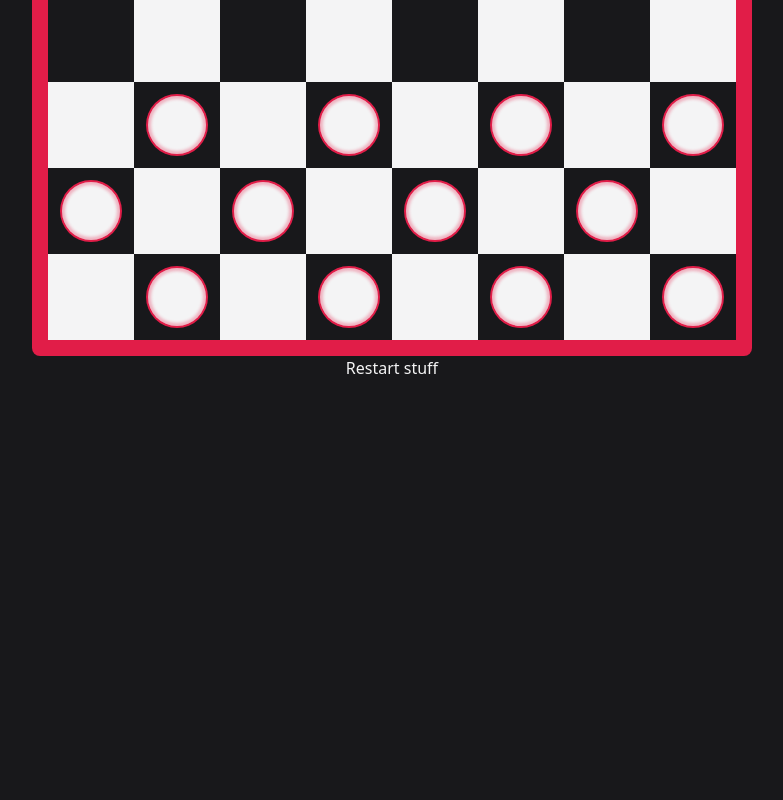
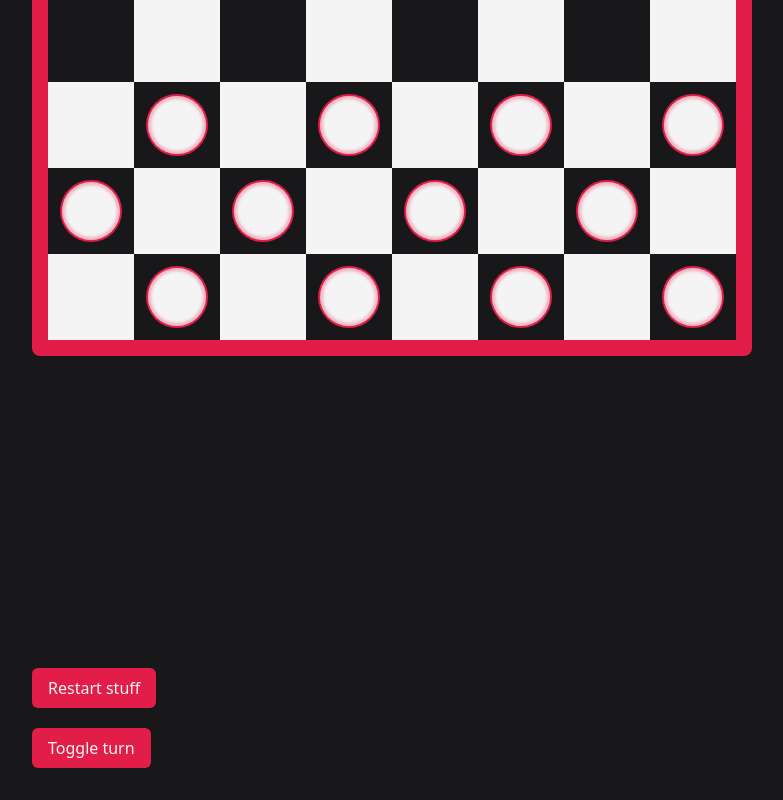
Before and after one commit to Muszchrom/checkers, a React (Vite) app in the folder client/: page /game in a window 1280 px wide. Shown: the part 488-1288 px from the top of the page, without its empty margins (248-1031 px from the left). Before the commit the page ends 900 px from the top, so only its background shows below. Built offline with nearby package versions, Linux system fonts and the light colour scheme.

Commit message:
Game basiaclly works, temporary dev tools added

```diff
--- a/client/src/components/boardAssets/Piece.tsx
+++ b/client/src/components/boardAssets/Piece.tsx
@@ -1,13 +1,14 @@
 import clsx from "clsx"
 
 interface PieceProps {
-  color?: "dark"
+  color?: "dark",
+  isKing?: boolean
 }
 
-const Piece: React.FC<PieceProps> = ({color}) => {
+const Piece: React.FC<PieceProps> = ({color, isKing}) => {
   return (
-    <div className={clsx("ring-2 ring-rose-600 rounded-full shadow-[inset_0_0px_3px_3px_rgba(225,29,72,0.3)] w-2/3 h-2/3", color ? "bg-zinc-900" : "bg-zinc-100")}>
-{/* rgba(225, 29, 72, 0.3) */}
+    <div className={clsx("ring-2 ring-rose-600 rounded-full shadow-[inset_0_0px_3px_3px_rgba(225,29,72,0.3)] w-2/3 h-2/3 text-4xl flex justify-center items-center", color ? "bg-zinc-900" : "bg-zinc-100")}>
+      {!!isKing && <span className="mb-3">👑</span>}
     </div>
   )
 }
--- a/client/src/routes/Board.tsx
+++ b/client/src/routes/Board.tsx
@@ -228,11 +228,11 @@ export default function Board() {
                 >
                   {field.active ?
                     <FieldActive>
-                      {field.occupiedBy !== "none" && (field.occupiedBy === "dark" ? <Piece color="dark"/> : <Piece />) }
+                      {field.occupiedBy !== "none" && (field.occupiedBy === "dark" ? <Piece color="dark" isKing={field.isKing}/> : <Piece isKing={field.isKing}/>) }
                     </FieldActive>
                     :
                     <>
-                      {field.occupiedBy !== "none" && (field.occupiedBy === "dark" ? <Piece color="dark"/> : <Piece />) }
+                      {field.occupiedBy !== "none" && (field.occupiedBy === "dark" ? <Piece color="dark" isKing={field.isKing}/> : <Piece isKing={field.isKing} />) }
                     </>
                   }
                 </div>
@@ -241,7 +241,23 @@ export default function Board() {
           })}
       </div>
     </div>
-    <button onClick={() => setFields(generateFields())}>Restart stuff</button>
+    <br/>
+    <br/>
+    <br/>
+    <br/>
+    <br/>
+    <br/>
+    <br/>
+    <br/>
+    <br/>
+    <br/>
+    <br/>
+    <br/>
+    <br/>
+    <div className="flex flex-col items-start justify-center gap-5">
+    <button className="bg-rose-600 rounded-md px-4 py-2" onClick={() => setFields(generateFields())}>Restart stuff</button>
+    <button className="bg-rose-600 rounded-md px-4 py-2" onClick={() => setWhosTurn(whosTurn === "dark" ? "white" : "dark")}>Toggle turn</button>
+    </div>
     </>
   )
 }
```
